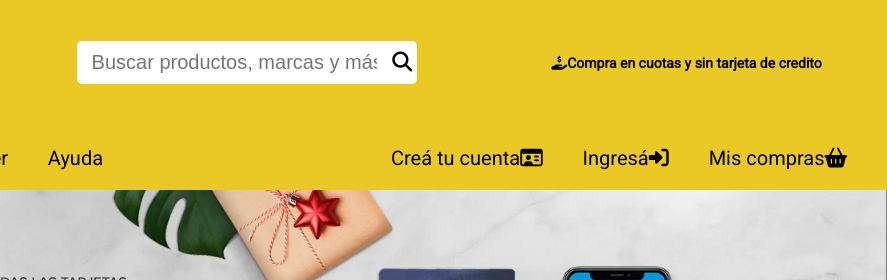
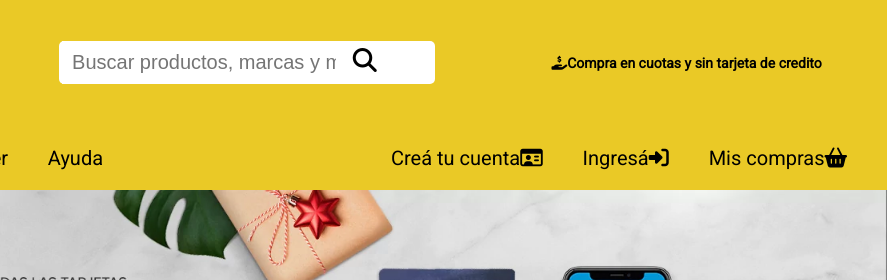
Before and after one commit to AngelmAsaf/Mercado-Liebre, a website: page views/home.html in a window 1280 px wide. Shown: the top 280 px of the page, 393-1280 px from the left. Drawn offline with Linux system fonts and the light colour scheme.

Commit message:
Update styles.css

```diff
--- a/public/css/styles.css
+++ b/public/css/styles.css
@@ -27,27 +27,27 @@ header {
         flex-wrap: wrap;
 }
 .form {
-        text-align: center;
+        text-align: left;
         font-size: 24px;
+        background-color: white;
+        border-radius: 5px;
 }
 
-.form button input {
+.form input {
         font-size: 20px;
         border: none;
         border-radius: 5px;
-        padding: 10px 10px;
+        padding: 10px;
         text-align: left;
         width: 90%;
 }
 
 .form button  {
-        font-size: 20px;
+        font-size: 24px;
         border: none;
-        border-radius: 5px;
+        margin-left: 3px;
         background-color: #fff;
-        width: 90%;
 }
-
 
 .grupo h2 {
         text-align: center;
@@ -185,7 +185,7 @@ h5 {
         display: none;
         color: #666;
         padding: 10px;
-        transition: all 0.5s;
+        transition: all 2s;
 }
 
 .articulo:hover h5 {
@@ -196,6 +196,7 @@ h5 {
 article {
         margin-bottom: 15px;
         margin-top: 15px;
+        transition: all 0.5s;
 
 }
 
```
